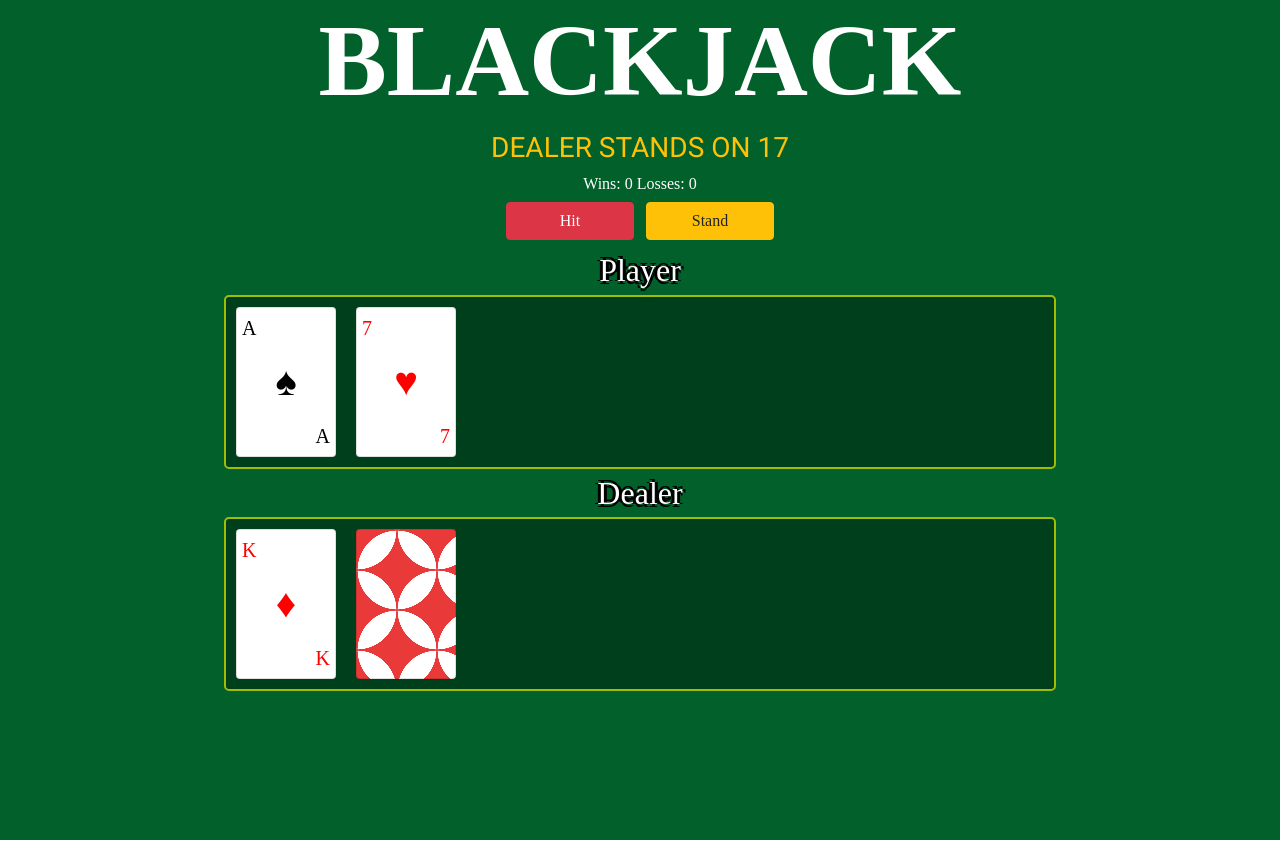
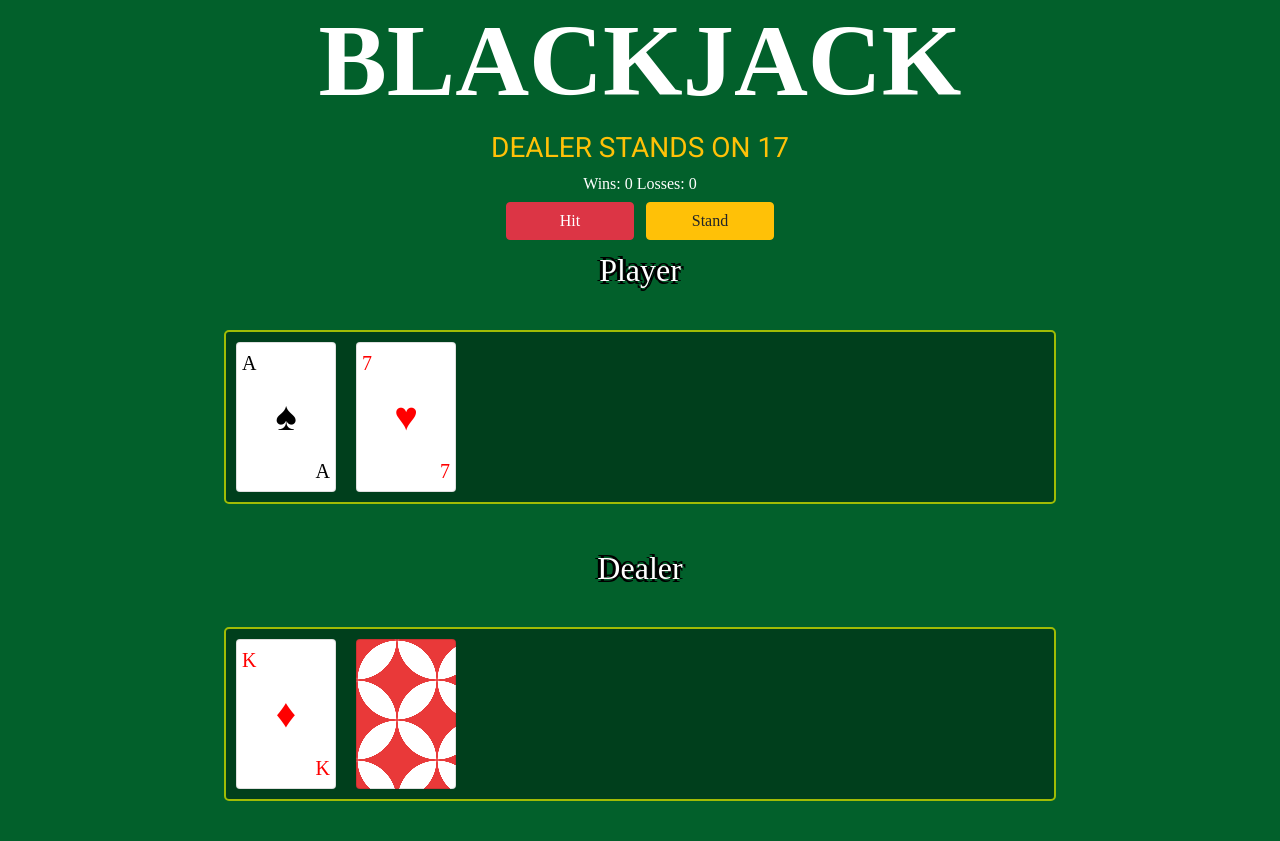
Before and after one commit to natalie-todd/blackjackfront, a React (Create React App) app: page / in a window 1280 px wide. Built offline with nearby package versions, Linux system fonts and the light colour scheme; a web font is replaced by a local one.

Commit message:
giving up on not getting the alert to move, tried reactstrap modal and sweet alert modal and both still caused page to move, going to style the alert so it looks better

```diff
--- a/package.json
+++ b/package.json
@@ -11,7 +11,8 @@
     "react-scripts": "1.1.5",
     "reactstrap": "^6.4.0",
     "redux": "^4.0.0",
-    "seedrandom": "^2.4.4"
+    "seedrandom": "^2.4.4",
+    "sweetalert-react": "^0.4.11"
   },
   "scripts": {
     "start": "react-scripts start",
--- a/src/App.css
+++ b/src/App.css
@@ -3,7 +3,7 @@
   background-color: #02602B;
   color: white;
   font-family: 'Prosto One', cursive;
-  height: 105vh;
+  min-height: 100vh;
 }
 
 .oInterface {
@@ -20,6 +20,7 @@
   background-color: #003f1c;
   border-radius: 5px;
   border: 2px solid #A0BC05;
+  margin: 5vh;
 }
 
 .handSpace {
```
Also changed, not shown: 1 other file (tests, documents, lock files or other folders).
